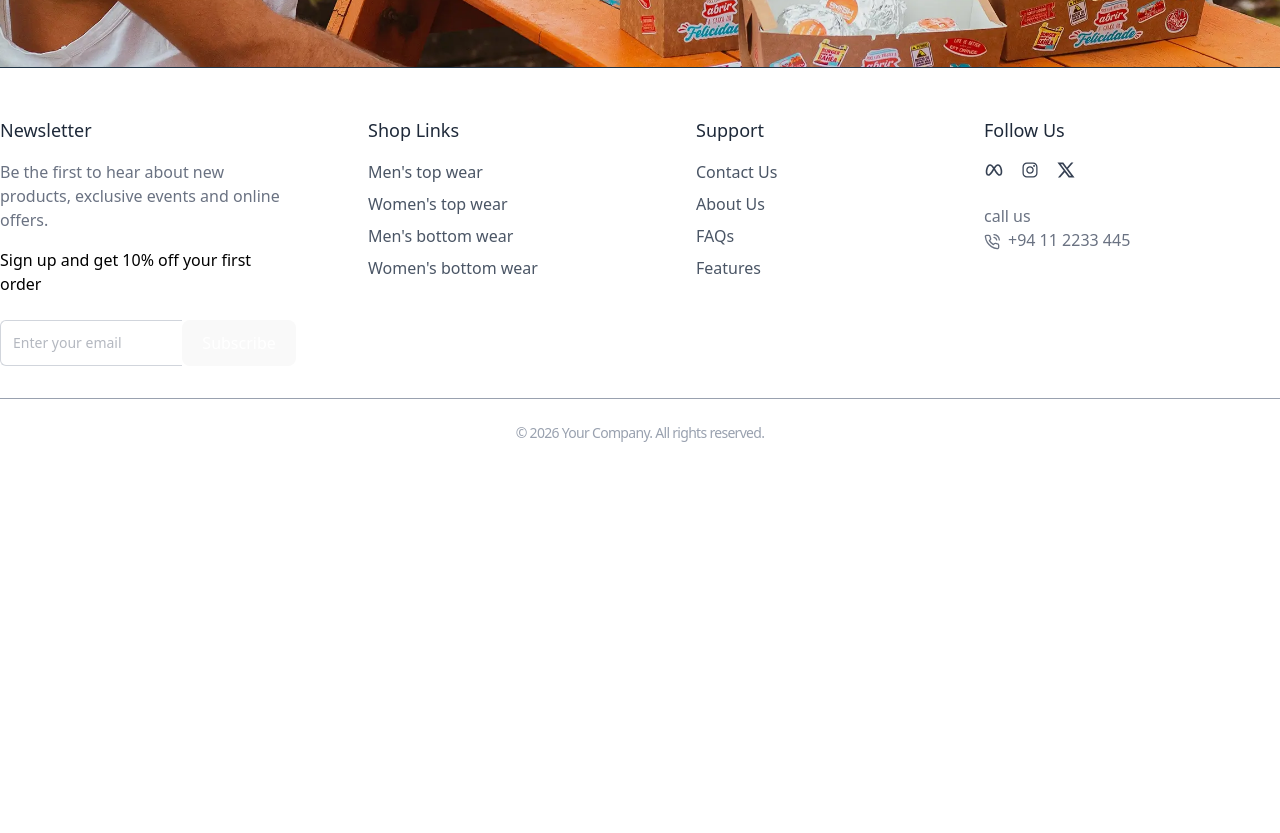
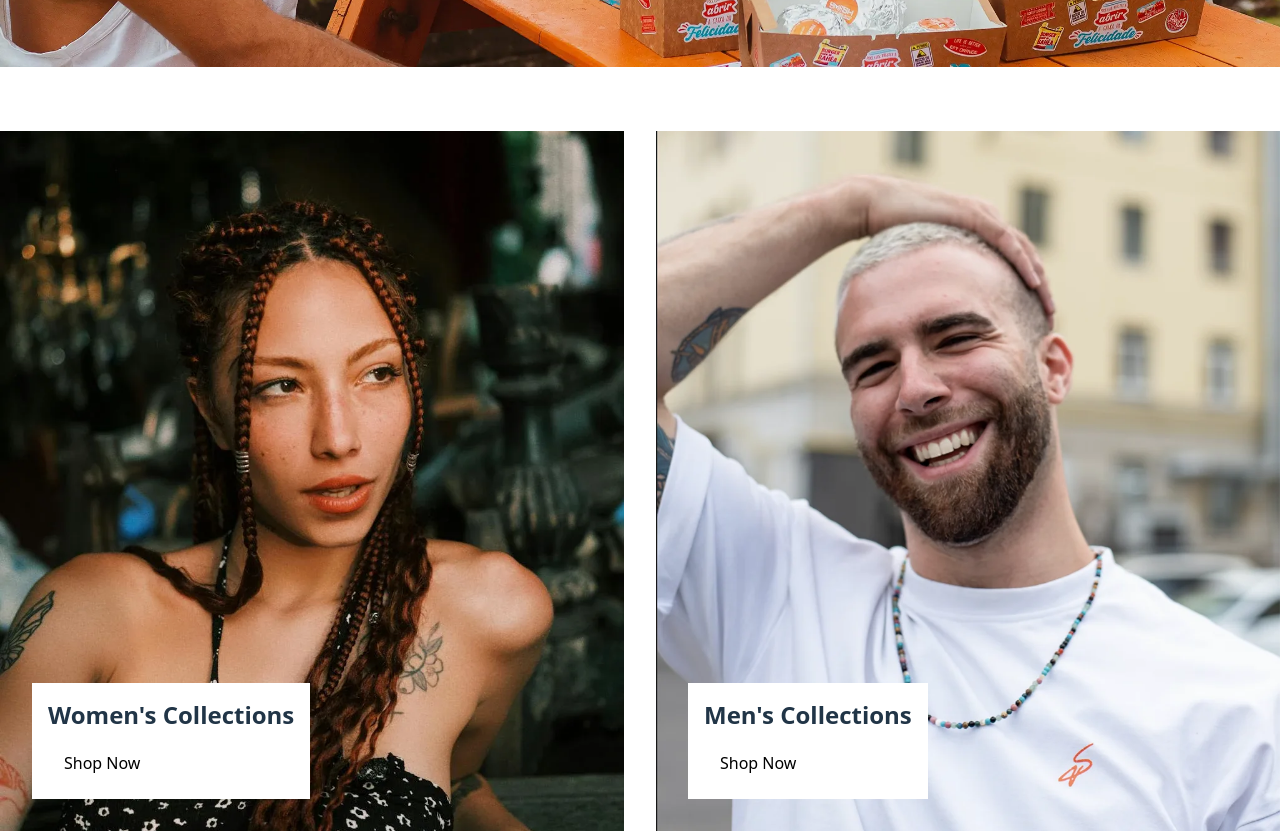
Before and after one commit to Sriyathurshan/Project, a React (Vite) app in the folder Frontend/: page / in a window 1280 px wide. Shown: the part 800-1633 px from the top of the page. Before the commit the page ends 1291 px from the top, so only its background shows below. Built offline with nearby package versions, Linux system fonts and the light colour scheme; a web font is replaced by a local one.

Commit message:
gender collection card added

```diff
--- /dev/null
+++ b/Frontend/src/components/product/GenderCollectionSection.tsx
@@ -0,0 +1,30 @@
+import React from 'react'
+import womenCollectionImage from '../../assets/womens-collection.webp'
+import menCollectionImage from '../../assets/mens-collection.webp'
+
+const GenderCollectionSection = () => {
+  return (
+    <section className='py-16 px-4 lg:px-0 ' >
+        <div className='container mx-auto flex flex-col md:flex-row gap-8'>
+            <div className='relative flex-1'>
+                <img src={womenCollectionImage} alt="womenCollection" className='w-full h-[700px] object-cover'/>
+
+            <div className='absolute bottom-8 left-8 bg-white bg-opacity-50 p-4 flex items-start flex-col'>
+                <h2 className='text-2xl font-bold mb-3'>Women's Collections</h2>
+                <a href="/collections?all?gender=women" className='bg-white text-black px-4 py-2 rounded hover:bg-gray-400 transition'>Shop Now</a>
+            </div>
+            </div>
+            <div className='relative flex-1'>
+                <img src={menCollectionImage} alt="menCollection" className='w-full h-[700px] object-cover'/>
+
+            <div className='absolute bottom-8 left-8 bg-white bg-opacity-50 p-4 flex items-start flex-col'>
+                <h2 className='text-2xl font-bold mb-3'>Men's Collections</h2>
+                <a href="/collections?all?gender=men" className='bg-white text-black px-4 py-2 rounded hover:bg-gray-400 transition'>Shop Now</a>
+            </div>
+            </div>
+        </div>
+    </section>
+  )
+}
+
+export default GenderCollectionSection
--- a/Frontend/src/pages/Home.tsx
+++ b/Frontend/src/pages/Home.tsx
@@ -1,10 +1,12 @@
 import React from 'react'
 import Hero from '../components/layout/Hero'
+import GenderCollectionSection from '../components/product/GenderCollectionSection'
 
 const Home = () => {
   return (
     <div>
         <Hero />
+        <GenderCollectionSection/>
     </div>
   )
 }
```
